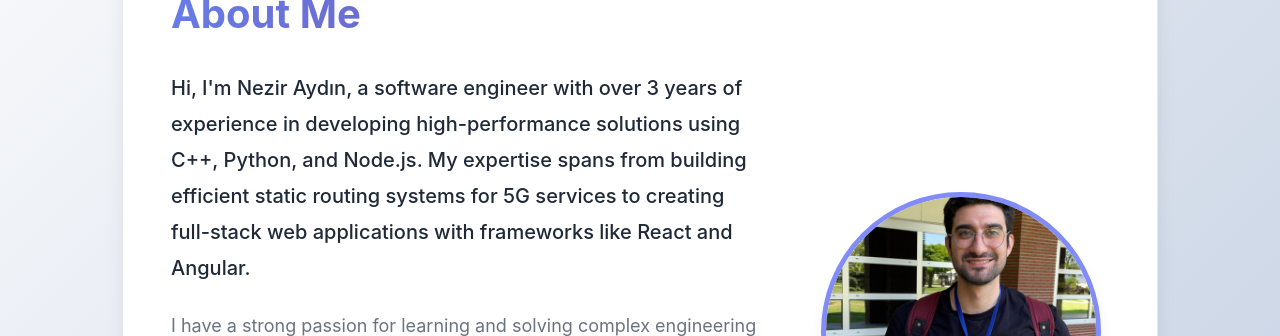
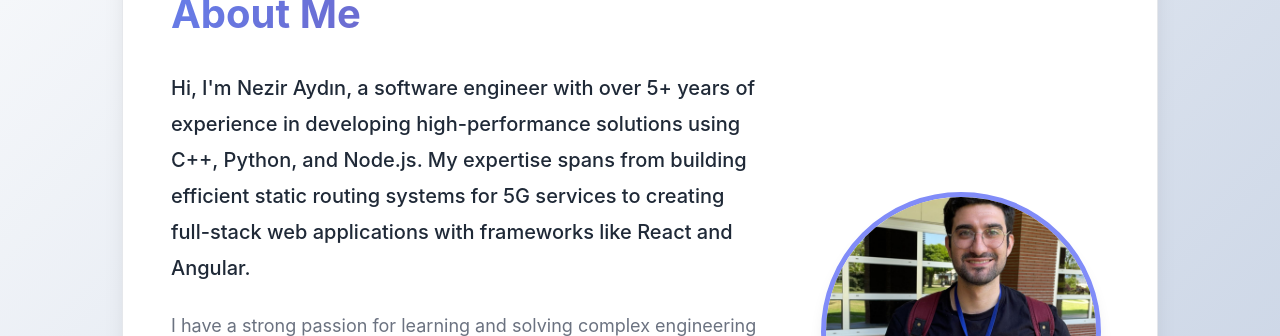
Before and after one commit to nezirAydin/portfolio, a React (Create React App) app: page / in a window 1280 px wide. Shown: the part 802-1138 px from the top of the page. Built offline with nearby package versions, Linux system fonts and the light colour scheme.

Commit message:
fix about me

```diff
--- a/src/components/AboutMe.js
+++ b/src/components/AboutMe.js
@@ -15,7 +15,7 @@ const AboutMe = () => {
         <div className="about-me-text">
           <h2>About Me</h2>
           <p>
-            Hi, I'm Nezir Aydın, a software engineer with over 3 years of
+            Hi, I'm Nezir Aydın, a software engineer with over 5+ years of
             experience in developing high-performance solutions using C++,
             Python, and Node.js. My expertise spans from building efficient
             static routing systems for 5G services to creating full-stack web
```
